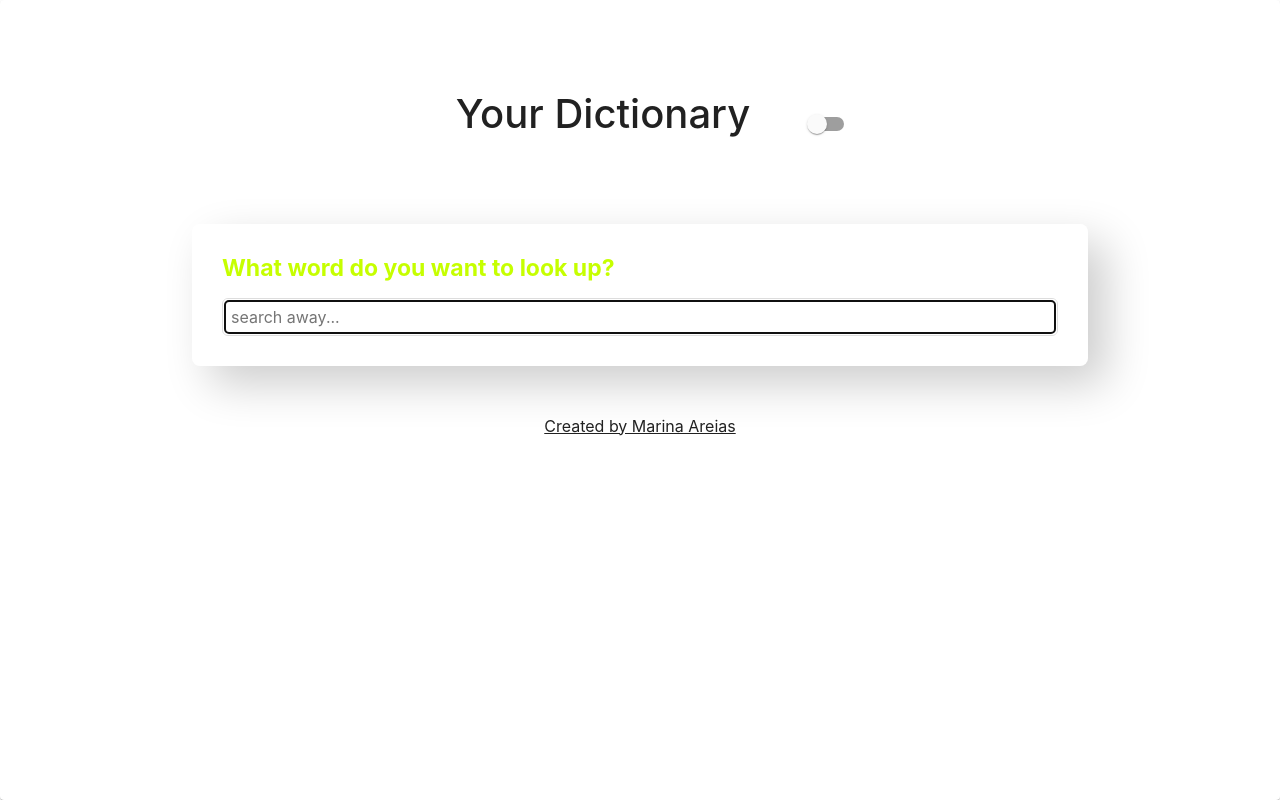
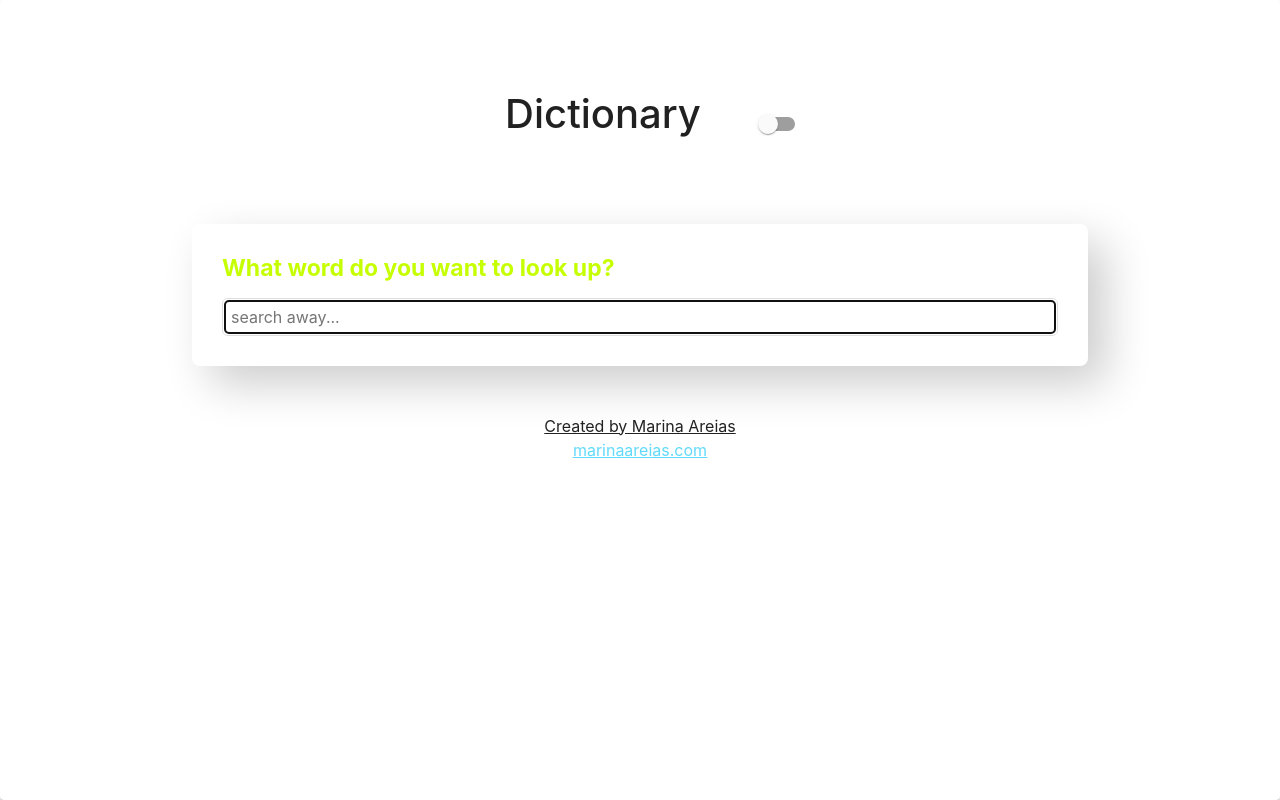
Before and after one commit to MarinaAreias/dictionary-react, a React (Create React App) app: page / in a window 1280 px wide. Built offline with nearby package versions, Linux system fonts and the light colour scheme.

Commit message:
readeMe
-added link to portfolio
-added readMe

```diff
--- a/src/App.js
+++ b/src/App.js
@@ -26,7 +26,7 @@ export default function App(props) {
             <header className="header text-center">
               <ul>
                 <li>
-                  <h1>Your Dictionary</h1>
+                  <h1>Dictionary</h1>
                 </li>
                 <li className="ms-5">
                   <Switch onChange={handleDarkMode} value={darkMode} />
@@ -36,7 +36,16 @@ export default function App(props) {
             <main>
               <Dictionary />
             </main>
-            <footer className="text-center">Created by Marina Areias</footer>
+            <footer className="text-center">
+              Created by Marina Areias <br />
+              <a
+                href="https://marinaareias.com/"
+                rel="noreferrer"
+                target="_blank"
+              >
+                marinaareias.com
+              </a>
+            </footer>
           </div>
         </div>
       </Paper>
```
Also changed, not shown: 1 other file (tests, documents, lock files or other folders).
